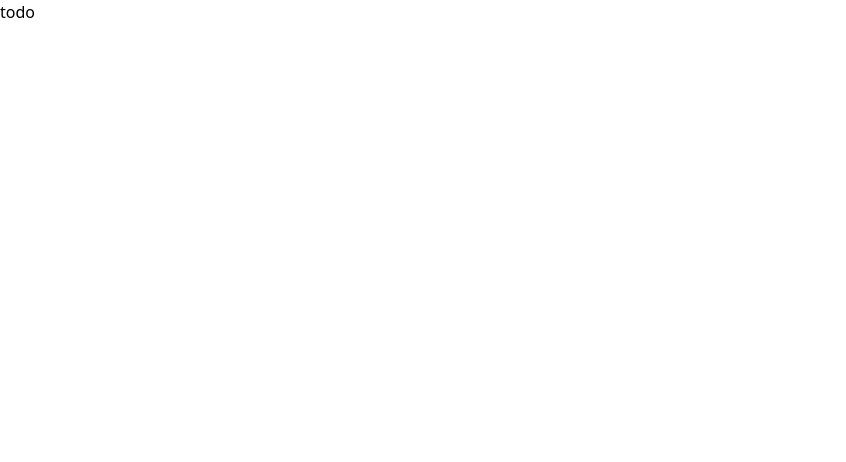
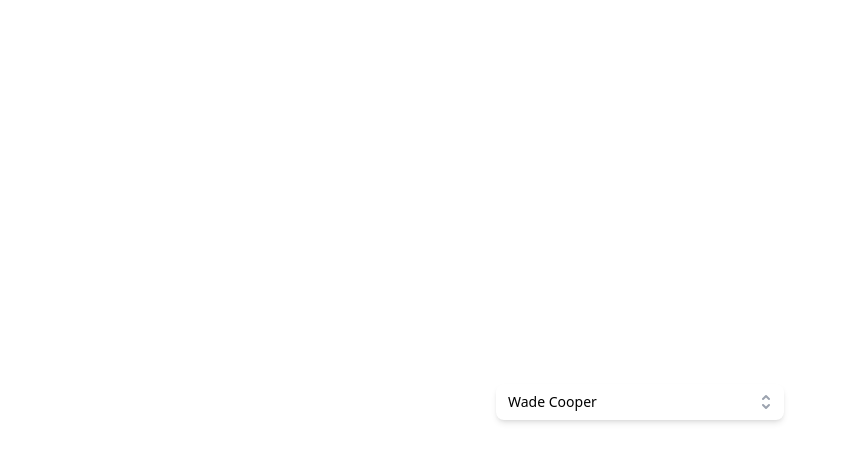
Before and after one commit to ilanc/nuxt3-headlessui-vue, a Nuxt app: page /combobox in a window 1280 px wide. Shown: the top 462 px of the page, without its empty margins (0-846 px from the left). Built offline with nearby package versions, Linux system fonts and the light colour scheme.

Commit message:
combobox

```diff
--- a/pages/combobox.vue
+++ b/pages/combobox.vue
@@ -1,3 +1,83 @@
 <template>
-  <div>todo</div>
+  <div
+    class="w-screen h-screen flex flex-col items-center justify-center gap-4"
+  >
+    <div class="w-72">
+      <Listbox v-model="selectedPerson">
+        <div class="relative mt-1">
+          <ListboxButton
+            class="relative w-full py-2 pl-3 pr-10 text-left bg-white rounded-lg shadow-md cursor-default focus:outline-none focus-visible:ring-2 focus-visible:ring-opacity-75 focus-visible:ring-white focus-visible:ring-offset-orange-300 focus-visible:ring-offset-2 focus-visible:border-indigo-500 sm:text-sm"
+          >
+            <span class="block truncate">{{ selectedPerson.name }}</span>
+            <span
+              class="absolute inset-y-0 right-0 flex items-center pr-2 pointer-events-none"
+            >
+              <SelectorIcon class="w-5 h-5 text-gray-400" aria-hidden="true" />
+            </span>
+          </ListboxButton>
+
+          <transition
+            leave-active-class="transition duration-100 ease-in"
+            leave-from-class="opacity-100"
+            leave-to-class="opacity-0"
+          >
+            <ListboxOptions
+              class="absolute w-full py-1 mt-1 overflow-auto text-base bg-white rounded-md shadow-lg max-h-60 ring-1 ring-black ring-opacity-5 focus:outline-none sm:text-sm"
+            >
+              <ListboxOption
+                v-slot="{ active, selected }"
+                v-for="person in people"
+                :key="person.name"
+                :value="person"
+                as="template"
+              >
+                <li
+                  :class="[
+                    active ? 'text-amber-900 bg-amber-100' : 'text-gray-900',
+                    'cursor-default select-none relative py-2 pl-10 pr-4',
+                  ]"
+                >
+                  <span
+                    :class="[
+                      selected ? 'font-medium' : 'font-normal',
+                      'block truncate',
+                    ]"
+                    >{{ person.name }}</span
+                  >
+                  <span
+                    v-if="selected"
+                    class="absolute inset-y-0 left-0 flex items-center pl-3 text-amber-600"
+                  >
+                    <CheckIcon class="w-5 h-5" aria-hidden="true" />
+                  </span>
+                </li>
+              </ListboxOption>
+            </ListboxOptions>
+          </transition>
+        </div>
+      </Listbox>
+    </div>
+  </div>
 </template>
+
+<script setup>
+import { ref } from "vue";
+import {
+  Listbox,
+  ListboxLabel,
+  ListboxButton,
+  ListboxOptions,
+  ListboxOption,
+} from "@headlessui/vue";
+import { CheckIcon, SelectorIcon } from "@heroicons/vue/solid";
+
+const people = [
+  { name: "Wade Cooper" },
+  { name: "Arlene Mccoy" },
+  { name: "Devon Webb" },
+  { name: "Tom Cook" },
+  { name: "Tanya Fox" },
+  { name: "Hellen Schmidt" },
+];
+const selectedPerson = ref(people[0]);
+</script>
```
